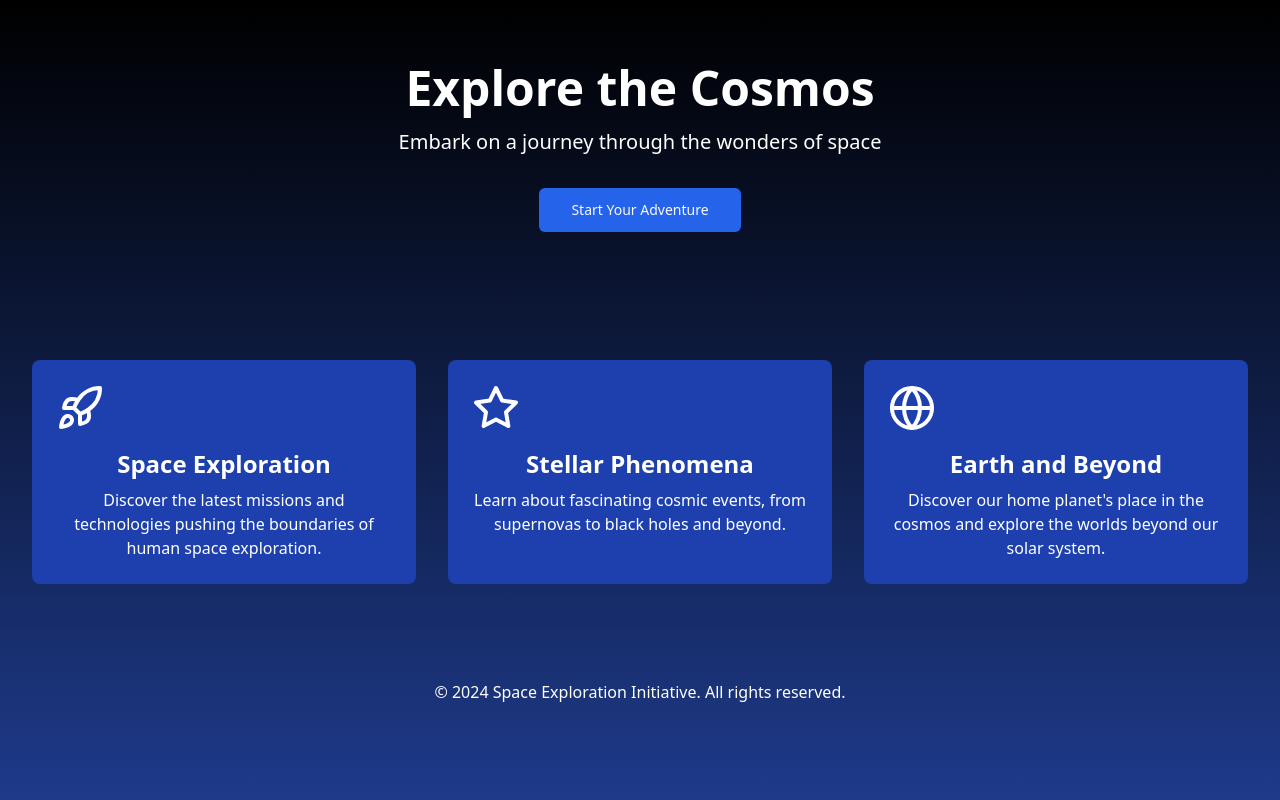
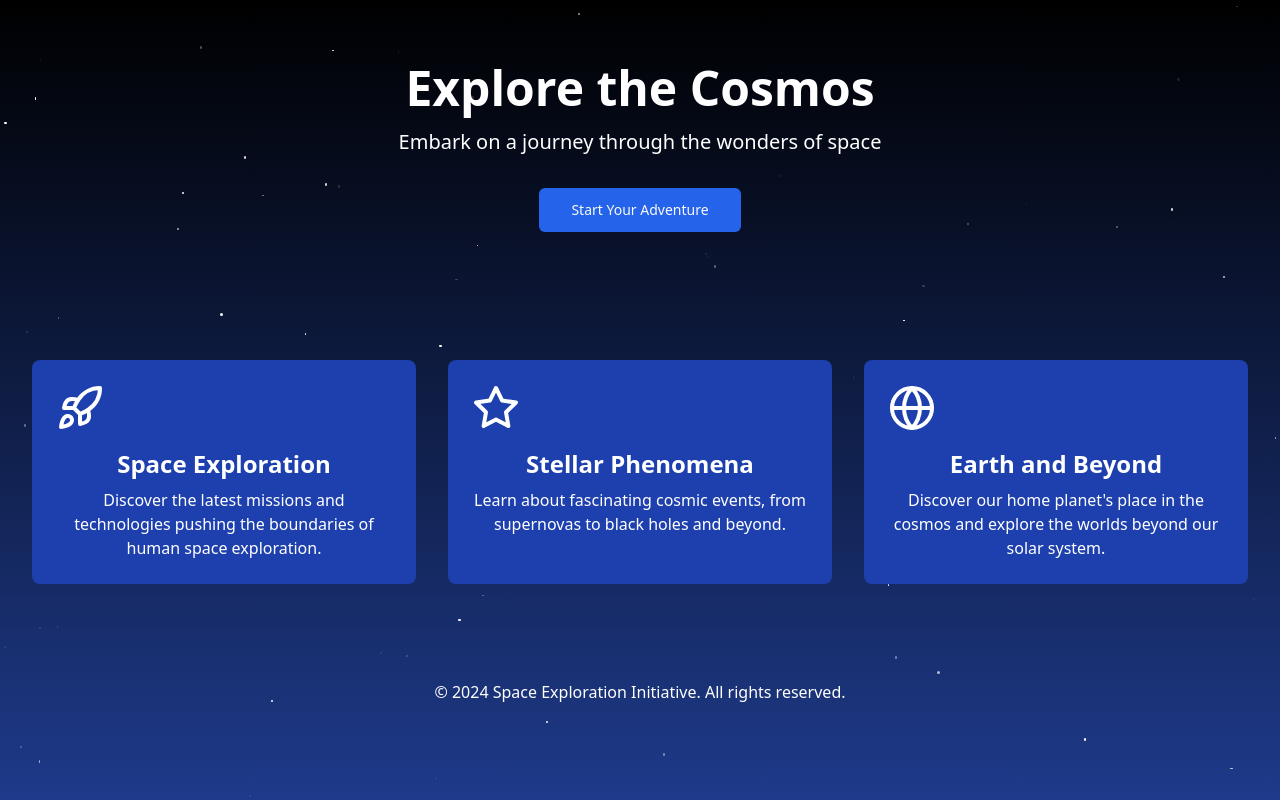
Before and after one commit to GPT-Engineer-App-Dev/cosmic-wonderland, a React (Vite) app: page / in a window 1280 px wide. Built offline with nearby package versions, Linux system fonts and the light colour scheme.

Commit message:
GPT Engineer Update [skip gpt_engineer]

```diff
--- a/src/pages/Index.jsx
+++ b/src/pages/Index.jsx
@@ -1,10 +1,39 @@
 import { Button } from "@/components/ui/button";
 import { Rocket, Star, Globe } from "lucide-react";
+import { useEffect } from "react";
 
 const Index = () => {
+  useEffect(() => {
+    const style = document.createElement('style');
+    style.textContent = `
+      @keyframes twinkle {
+        0% { opacity: 0; }
+        50% { opacity: 1; }
+        100% { opacity: 0; }
+      }
+    `;
+    document.head.appendChild(style);
+    return () => document.head.removeChild(style);
+  }, []);
+
   return (
-    <div className="min-h-screen bg-gradient-to-b from-black to-blue-900 text-white">
-      <header className="container mx-auto py-16 text-center">
+    <div className="min-h-screen bg-gradient-to-b from-black to-blue-900 text-white relative overflow-hidden">
+      <div className="star-field absolute inset-0">
+        {[...Array(100)].map((_, i) => (
+          <div
+            key={i}
+            className="star absolute rounded-full bg-white"
+            style={{
+              top: `${Math.random() * 100}%`,
+              left: `${Math.random() * 100}%`,
+              width: `${Math.random() * 2 + 1}px`,
+              height: `${Math.random() * 2 + 1}px`,
+              animation: `twinkle ${Math.random() * 4 + 2}s infinite ${Math.random() * 2}s`,
+            }}
+          />
+        ))}
+      </div>
+      <header className="container mx-auto py-16 text-center relative z-10">
         <h1 className="text-5xl font-bold mb-4">Explore the Cosmos</h1>
         <p className="text-xl mb-8">Embark on a journey through the wonders of space</p>
         <Button size="lg" className="bg-blue-600 hover:bg-blue-700">
@@ -12,7 +41,7 @@ const Index = () => {
         </Button>
       </header>
 
-      <main className="container mx-auto py-16">
+      <main className="container mx-auto py-16 relative z-10">
         <div className="grid grid-cols-1 md:grid-cols-3 gap-8">
           <FeatureCard
             icon={<Rocket className="h-12 w-12 mb-4" />}
@@ -32,7 +61,7 @@ const Index = () => {
         </div>
       </main>
 
-      <footer className="container mx-auto py-8 text-center">
+      <footer className="container mx-auto py-8 text-center relative z-10">
         <p>&copy; 2024 Space Exploration Initiative. All rights reserved.</p>
       </footer>
     </div>
```
